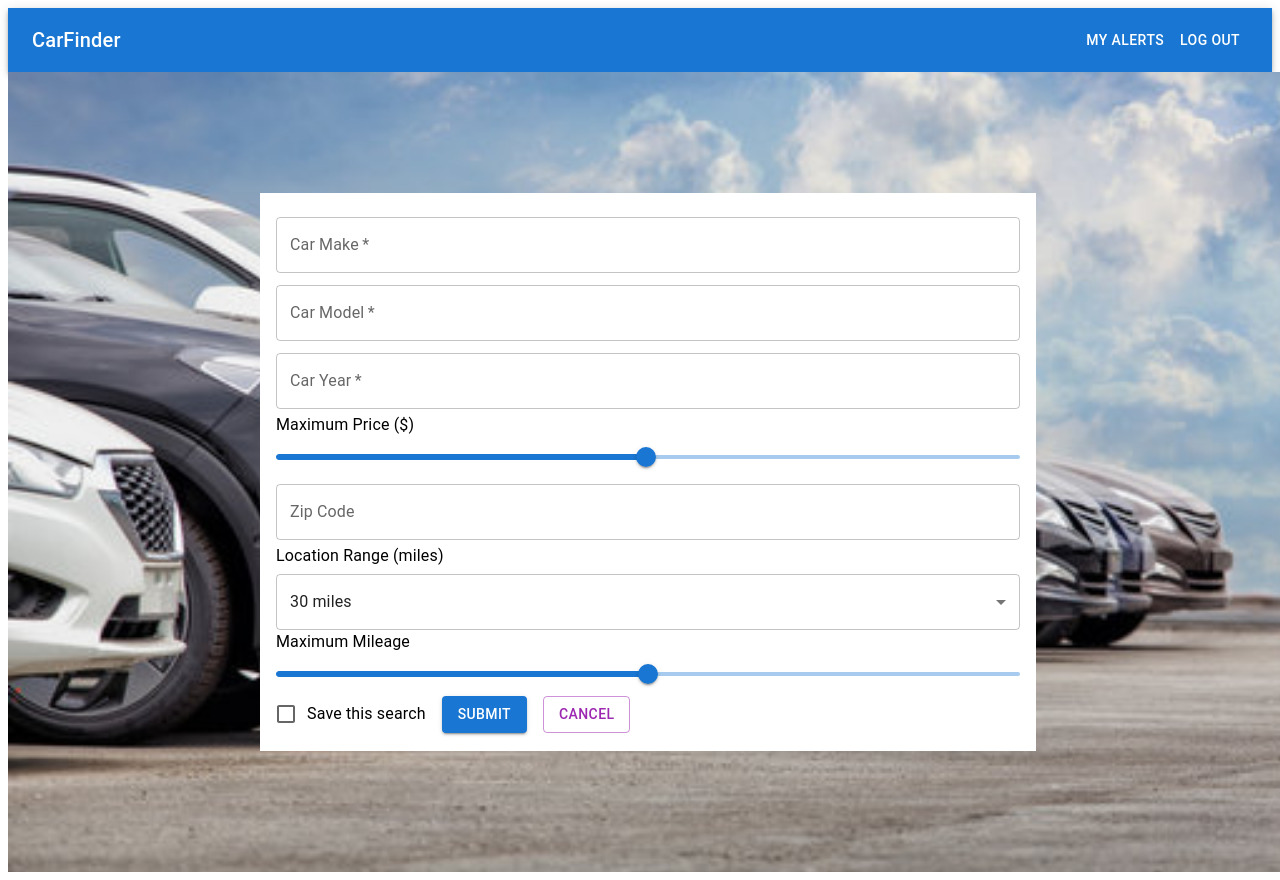
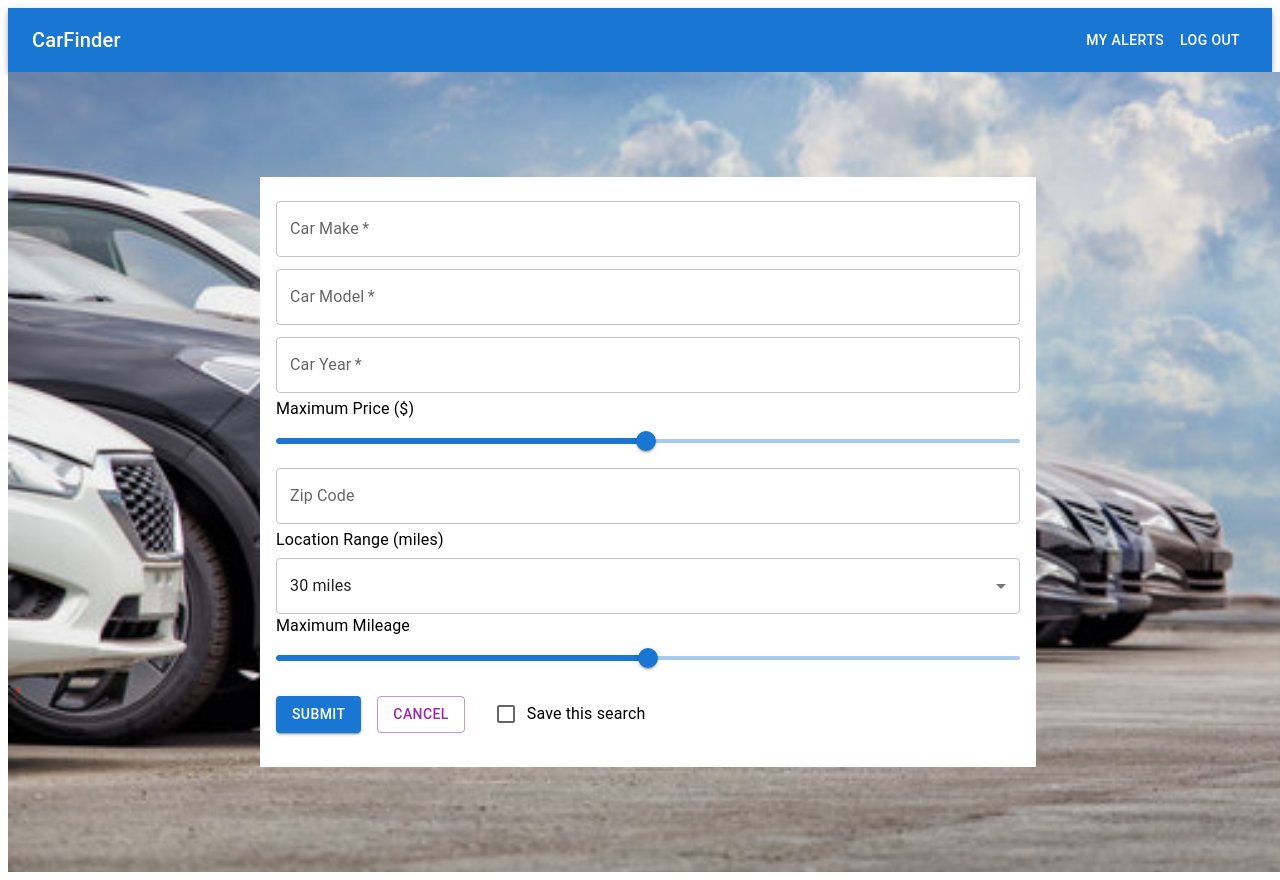
Before and after one commit to tocjustin/CarFinder, a React (Vite) app in the folder frontend/: page /home in a window 1280 px wide. Both pictures are taken after a click on the button "START SEARCHING FOR YOUR CAR!". Built offline with nearby package versions, Linux system fonts and the light colour scheme.

Commit message:
Add loading indicator

```diff
--- a/frontend/src/HomePage.jsx
+++ b/frontend/src/HomePage.jsx
@@ -4,7 +4,7 @@ import {useNavigate} from 'react-router-dom';
 import axios from "axios";
 import {
     MenuItem, Select, FormControl, TextField, Slider, Box, Typography, Button,
-    Checkbox, FormControlLabel
+    Checkbox, FormControlLabel, CircularProgress
 } from '@mui/material';//import './HomePage.css'; // Assuming you will create a separate CSS file for styling
 
 const HomePage = () => {
@@ -20,6 +20,7 @@ const HomePage = () => {
     });
 
     const navigate = useNavigate();
+    const [isLoading, setIsLoading] = useState(false);
 
     const toggleDropdown = () => setShowDropdown(!showDropdown);
 
@@ -47,6 +48,7 @@ const HomePage = () => {
 
     const handleSubmit = () => {
         console.log('Search Data:', formData);
+        setIsLoading(true);
         // Use axios to send a GET request to your backend
         axios.get('http://localhost:5000/search', {
             params: {
@@ -85,6 +87,9 @@ const HomePage = () => {
             .catch(error => {
                 // handle error
                 console.log(error);
+            })
+            .finally(() => {
+                setIsLoading(false);
             });
     };
 
@@ -146,6 +151,12 @@ const HomePage = () => {
                         max={200000}
                         step={500}
                     />
+                    <Box sx={{mt: 2, mb: 2}}>
+                        <Button onClick={handleSubmit} variant="contained" color="primary" disabled={isLoading}>
+                            {isLoading ? <CircularProgress size={24} color="inherit"/> : "Submit"}
+                        </Button>
+                        <Button onClick={() => setShowDropdown(false)} variant="outlined" color="secondary"
+                                sx={{ml: 2}}>Cancel</Button>
                         <FormControlLabel
                             control={
                                 <Checkbox
@@ -156,10 +167,9 @@ const HomePage = () => {
                                 />
                             }
                             label="Save this search"
+                            style={{marginLeft: 20}}
                         />
-                    <Button onClick={handleSubmit} variant="contained" color="primary">Submit</Button>
-                    <Button onClick={() => setShowDropdown(false)} variant="outlined" color="secondary"
-                            sx={{ml: 2}}>Cancel</Button>
+                    </Box>
                 </Box>
             )}
         </div>
--- a/frontend/src/NavBar.jsx
+++ b/frontend/src/NavBar.jsx
@@ -1,10 +1,11 @@
 import React from 'react';
-import { Link, useNavigate } from 'react-router-dom';
+import {Link, useLocation, useNavigate} from 'react-router-dom';
 import axios from "axios";
 import {AppBar, Button, Toolbar, Typography} from "@mui/material";
 
 const NavBar = () => {
   const navigate = useNavigate();
+  const location = useLocation();
 
   const handleLogout = () => {
     axios.post('http://localhost:5000/logout', {}, { withCredentials: true })
@@ -16,6 +17,10 @@ const NavBar = () => {
             console.error('Logout failed:', error);
         });
   };
+
+  if (location.pathname === '/login') {
+    return null; // Don't render the NavBar on the login page
+  }
 
   return (
     <AppBar position="static">
--- a/frontend/src/index.css
+++ b/frontend/src/index.css
@@ -131,3 +131,5 @@
     color: red;
     font-size: 0.8rem;
   }
+
+  margin
```
Lines whose indentation alone changed are shown as unchanged.
